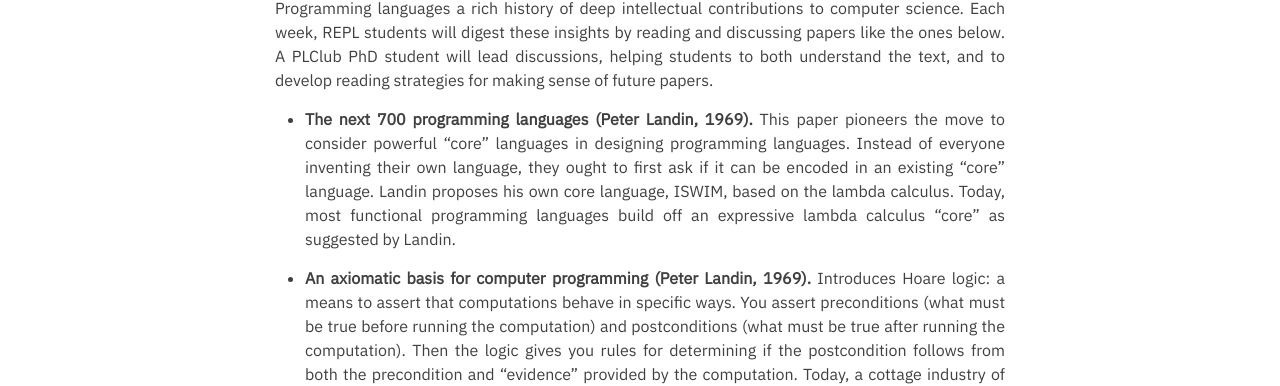
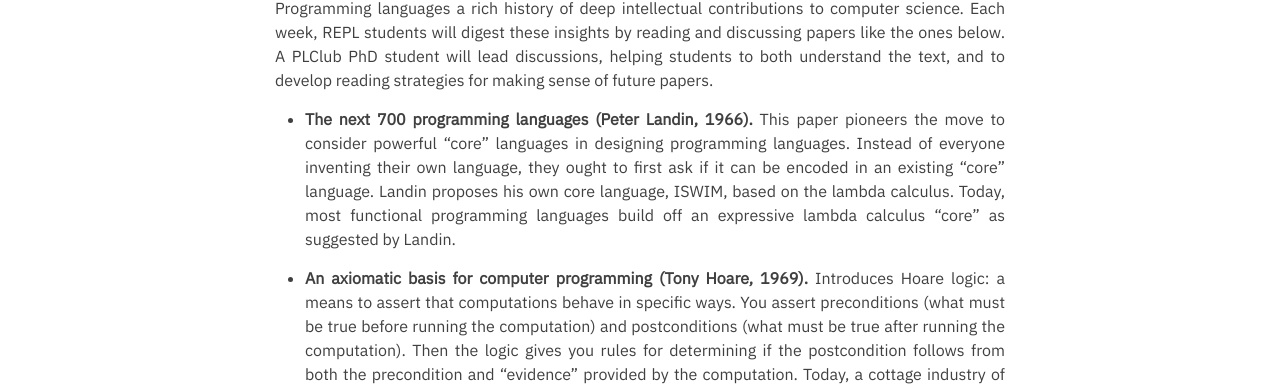
Before and after one commit to penn-repl/apply, a Jekyll site: the page built from _pages/plclub+.md, in a window 1280 px wide and 900 px high, scrolled down 2208 px. Shown: the part 151-537 px from the top of the window. Built offline with Jekyll 4.4.1, drawn with Linux system fonts in a browser that asks for light colours.

Commit message:
(landin -> tony Hoare on abfcp paper)

```diff
--- a/_pages/plclub+.md
+++ b/_pages/plclub+.md
@@ -64,9 +64,9 @@ and discussing papers like the ones below.  A PLClub PhD student will lead
 discussions, helping students to both understand the text, and to develop
 reading strategies for making sense of future papers.
 
-- **The next 700 programming languages (Peter Landin, 1969).** This paper pioneers the move to consider powerful “core” languages in designing programming languages. Instead of everyone inventing their own language, they ought to first ask if it can be encoded in an existing “core” language. Landin proposes his own core language, ISWIM, based on the lambda calculus. Today, most functional programming languages build off an expressive lambda calculus “core” as suggested by Landin.
+- **The next 700 programming languages (Peter Landin, 1966).** This paper pioneers the move to consider powerful “core” languages in designing programming languages. Instead of everyone inventing their own language, they ought to first ask if it can be encoded in an existing “core” language. Landin proposes his own core language, ISWIM, based on the lambda calculus. Today, most functional programming languages build off an expressive lambda calculus “core” as suggested by Landin.
 
-- **An axiomatic basis for computer programming (Peter Landin, 1969).** Introduces Hoare logic: a means to assert that computations behave in specific ways. You assert preconditions (what must be true before running the computation) and postconditions (what must be true after running the computation). Then the logic gives you rules for determining if the postcondition follows from both the precondition and “evidence” provided by the computation. Today, a cottage industry of Hoare-style logics exists, and researchers continue to develop them for increasingly diverse and complex languages.
+- **An axiomatic basis for computer programming (Tony Hoare, 1969).** Introduces Hoare logic: a means to assert that computations behave in specific ways. You assert preconditions (what must be true before running the computation) and postconditions (what must be true after running the computation). Then the logic gives you rules for determining if the postcondition follows from both the precondition and “evidence” provided by the computation. Today, a cottage industry of Hoare-style logics exists, and researchers continue to develop them for increasingly diverse and complex languages.
 
 - **Towards a theory of type structure (John Reynolds, 1974).** Introduces polymorphism into programming languages, greatly expanding the space of functions that typed programming languages could write. Precedes Reynolds' work on parametricity, which characterizes the expressivness of polymorphic functions. Today, all popular typed functional programming languages include polymorphism.
 
```
